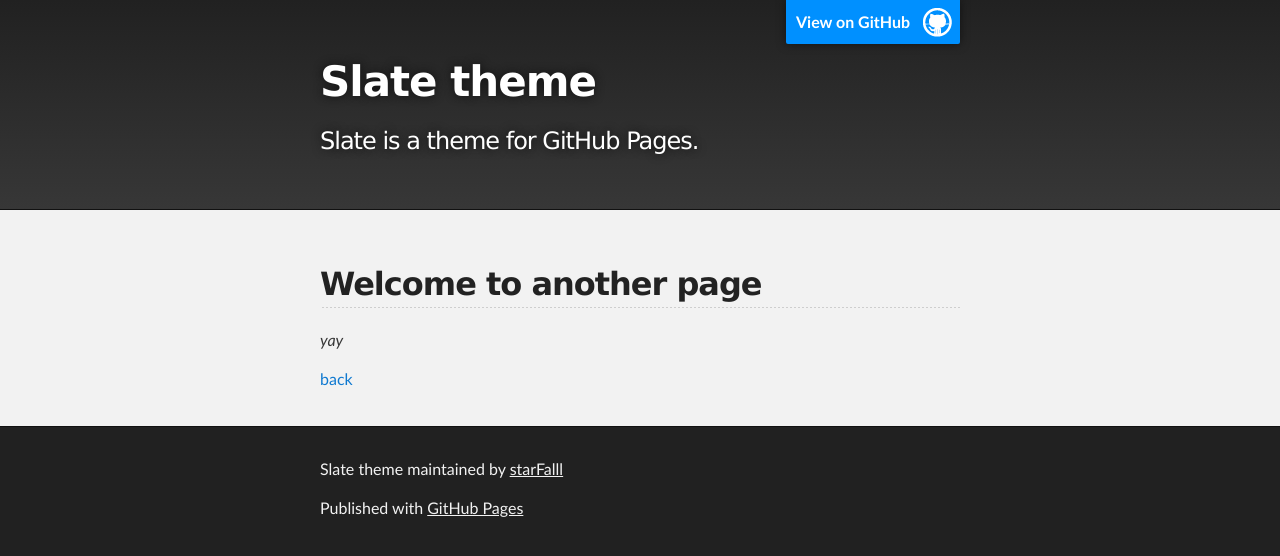
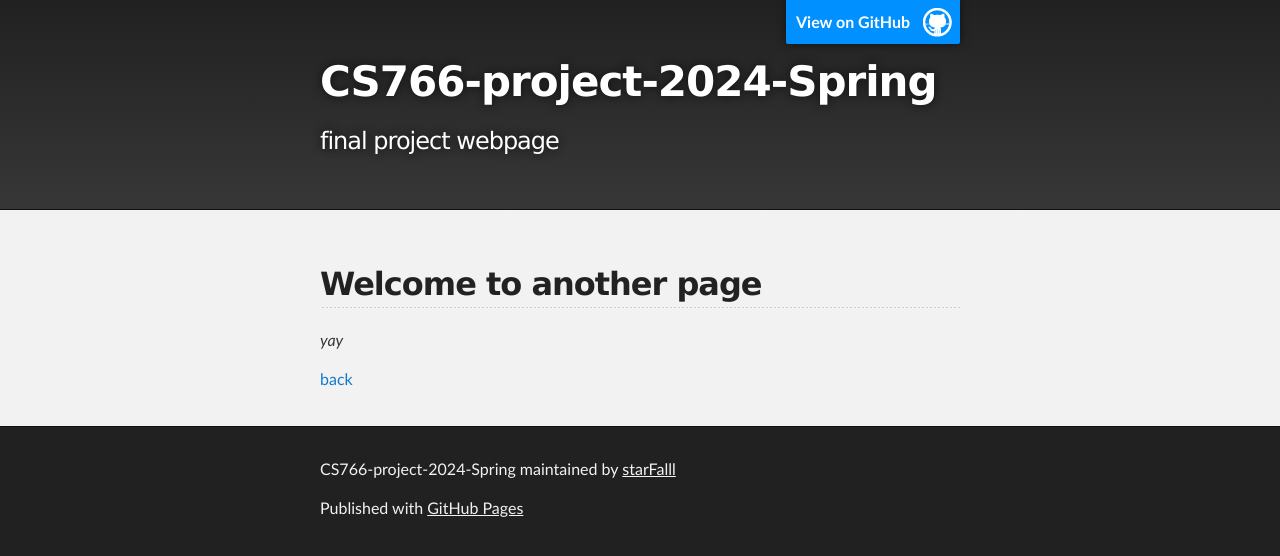
Before and after one commit to starFalll/CS766_S24, a Jekyll site: the page built from another-page.md, in a window 1280 px wide. Shown: the top 556 px of the page. Built offline with Jekyll 4.4.1, drawn with Linux system fonts in a browser that asks for light colours; our own code applies the rules of GitHub Pages for plain Markdown files.

Commit message:
fix pig bug and modify title

```diff
--- a/_config.yml
+++ b/_config.yml
@@ -1,5 +1,5 @@
-title: Slate theme
-description: Slate is a theme for GitHub Pages.
+title: CS766-project-2024-Spring
+description: final project webpage
 show_downloads: false
 google_analytics:
 theme: jekyll-theme-slate
```
Also changed, not shown: index.md (+4 -4 lines), figure/pareto.png (added), figure/pipeline.png (added), figure/rank.png (added), figure/subnet.png (added), 2 other files.
